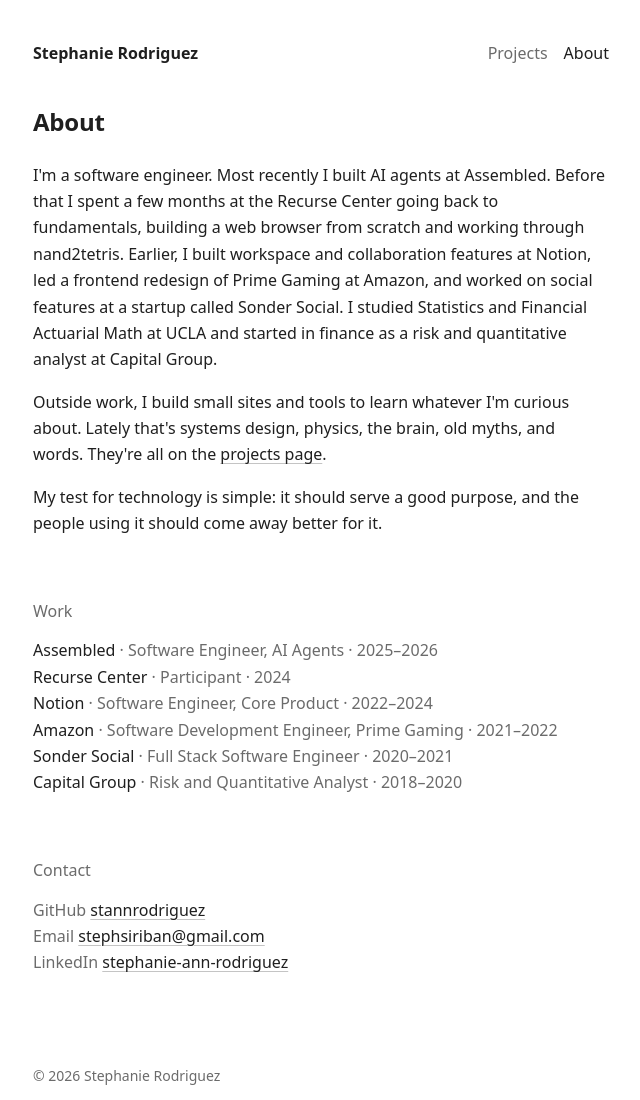
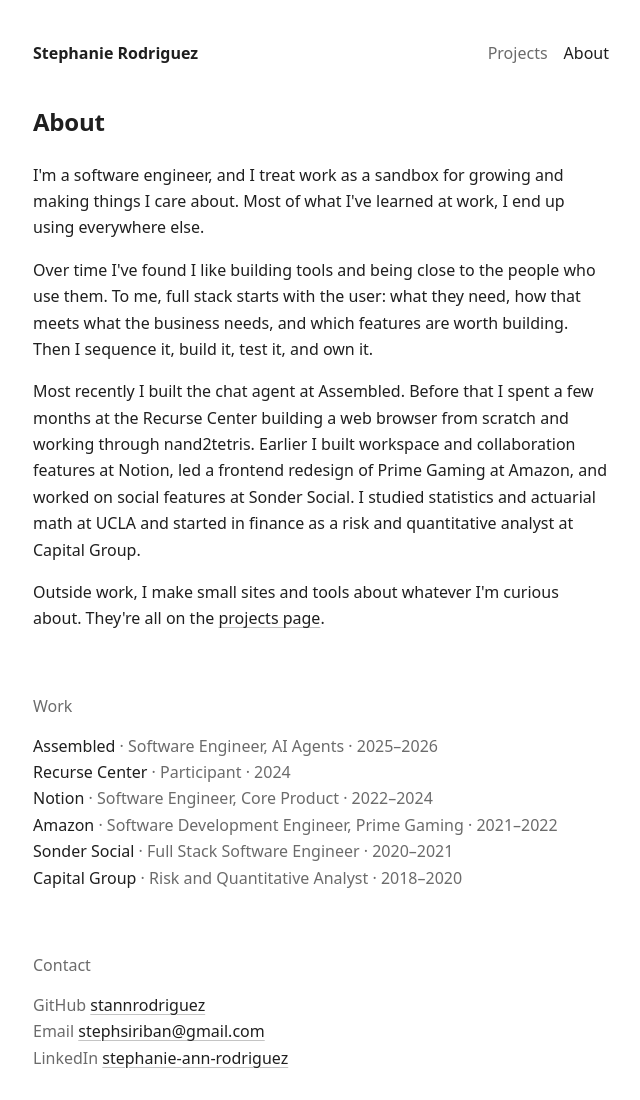
Before and after one commit to stannrodriguez/website, an Astro site: page /website/about in a window 1280 px wide. Shown: the top 1100 px of the page, without its empty margins (319-959 px from the left). Built offline with nearby package versions, Linux system fonts and the light colour scheme; Astro itself is replaced by a stand-in of ours.

Commit message:
Copy: Polly round two

```diff
--- a/src/data/featured.ts
+++ b/src/data/featured.ts
@@ -39,7 +39,7 @@
     org: "Notion",
     role: "Software Engineer, Core Product",
     title: "Notion",
-    hook: "Worked on the sidebar, sharing, permissions, notifications, and Home.",
+    hook: "Built workspace and collaboration features, like the sidebar, sharing, and permissions.",
     links: [
       { label: "Sidebar", href: "https://www.notion.com/help/navigate-with-the-sidebar" },
       { label: "Teamspaces", href: "https://www.notion.com/help/guides/teamspaces-give-teams-home-for-important-work" },
@@ -66,7 +66,7 @@
     org: "Amazon",
     role: "Software Development Engineer",
     title: "Prime Gaming",
-    hook: "Led the frontend redesign of gaming.amazon.com and its homepage.",
+    hook: "Led the frontend redesign of gaming.amazon.com.",
     links: [{ label: "Claims page", href: "https://luna.amazon.com/claims/home?g=s" }],
   },
 ];
--- a/src/pages/about.astro
+++ b/src/pages/about.astro
@@ -10,19 +10,24 @@
 
   <div class="prose">
     <p>
-      I'm a software engineer. Most recently I built AI agents at Assembled. Before that I spent a few months at the
-      Recurse Center going back to fundamentals, building a web browser from scratch and working through nand2tetris.
-      Earlier, I built workspace and collaboration features at Notion, led a frontend redesign of Prime Gaming at
-      Amazon, and worked on social features at a startup called Sonder Social. I studied Statistics and Financial
-      Actuarial Math at UCLA and started in finance as a risk and quantitative analyst at Capital Group.
+      I'm a software engineer, and I treat work as a sandbox for growing and making things I care about. Most of what
+      I've learned at work, I end up using everywhere else.
     </p>
     <p>
-      Outside work, I build small sites and tools to learn whatever I'm curious about. Lately that's systems design,
-      physics, the brain, old myths, and words. They're all on the <a href={withBase()}>projects page</a>.
+      Over time I've found I like building tools and being close to the people who use them. To me, full stack starts
+      with the user: what they need, how that meets what the business needs, and which features are worth building.
+      Then I sequence it, build it, test it, and own it.
     </p>
     <p>
-      My test for technology is simple: it should serve a good purpose, and the people using it should come away better
-      for it.
+      Most recently I built the chat agent at Assembled. Before that I spent a few months at the Recurse Center
+      building a web browser from scratch and working through nand2tetris. Earlier I built workspace and collaboration
+      features at Notion, led a frontend redesign of Prime Gaming at Amazon, and worked on social features at Sonder
+      Social. I studied statistics and actuarial math at UCLA and started in finance as a risk and quantitative analyst
+      at Capital Group.
+    </p>
+    <p>
+      Outside work, I make small sites and tools about whatever I'm curious about. They're all on the
+      <a href={withBase()}>projects page</a>.
     </p>
   </div>
 
--- a/src/pages/index.astro
+++ b/src/pages/index.astro
@@ -16,10 +16,6 @@
 <BaseLayout>
   <section class="intro">
     <h1>Hi, I'm Stephanie.</h1>
-    <p>
-      I build small websites to figure things out, like why a spinning ping pong ball curves, what a nanosecond means to
-      a system, and which Latin roots hide in English words.
-    </p>
     <p class="muted">{site.role}. Previously at {orgs}.</p>
   </section>
 
```
